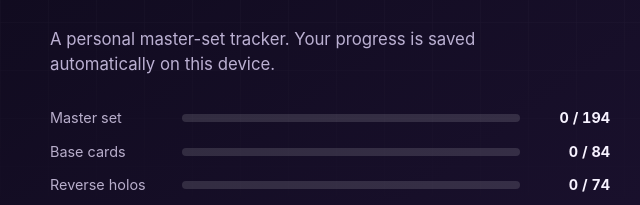
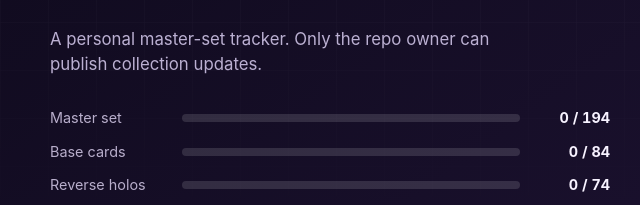
Before and after one commit to ruddinahmad/pitch-black-tracker, a plain HTML site: page index.html in a window 1280 px wide. Shown: the part 314-519 px from the top of the page, 0-640 px from the left. Drawn offline with Linux system fonts and the light colour scheme.

Commit message:
Update intro text in index.html

```diff
--- a/index.html
+++ b/index.html
@@ -17,7 +17,7 @@
       <div>
         <p class="eyebrow">Mega Evolution · ME05</p>
         <h1>Pitch<br><span>Black</span></h1>
-        <p class="intro">A personal master-set tracker. Your progress is saved automatically on this device.</p>
+        <p class="intro">A personal master-set tracker. Only the repo owner can publish collection updates.</p>
 
         <div class="progress-list" id="progress-list" aria-label="Collection progress"></div>
 
```
